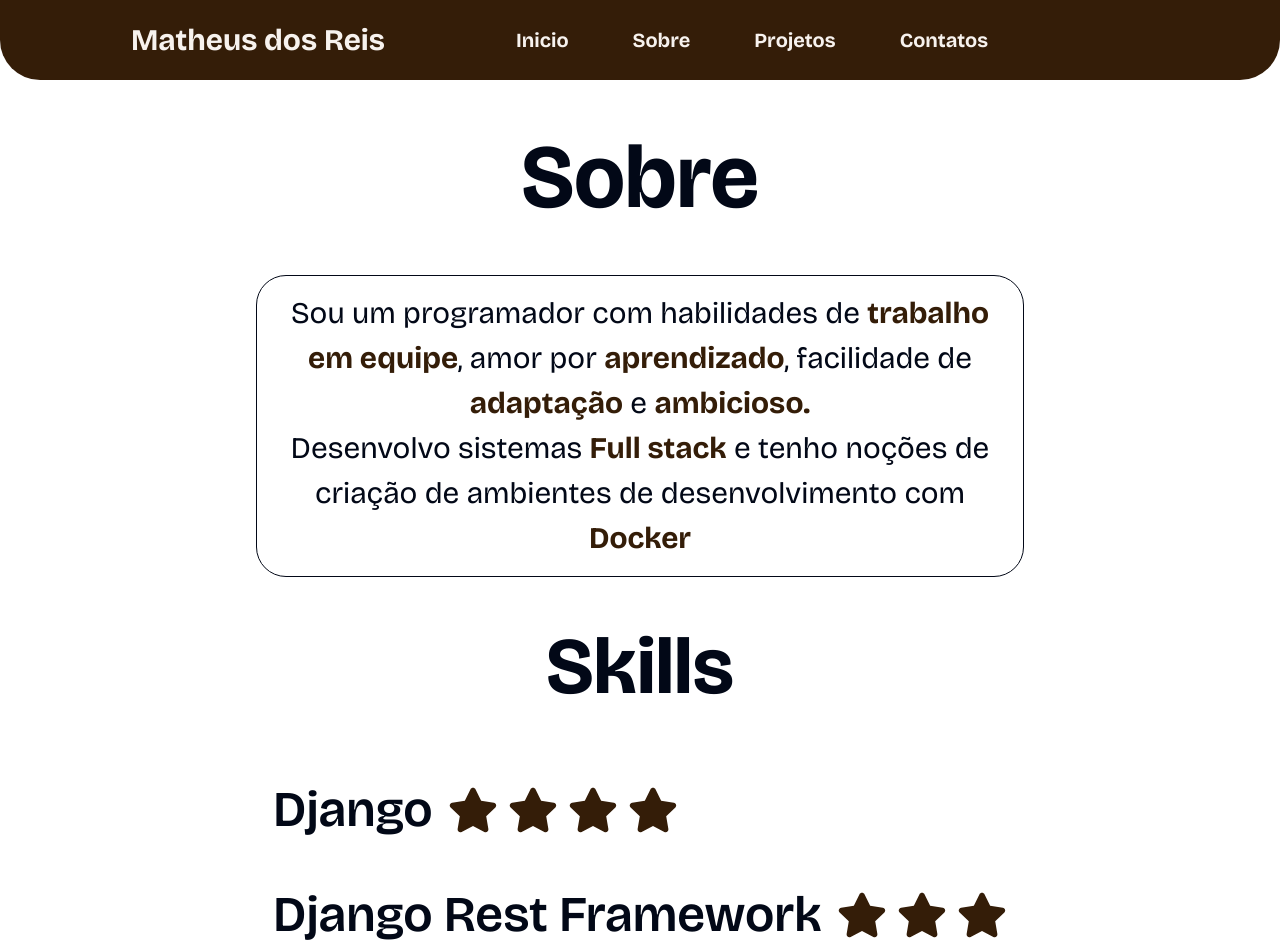
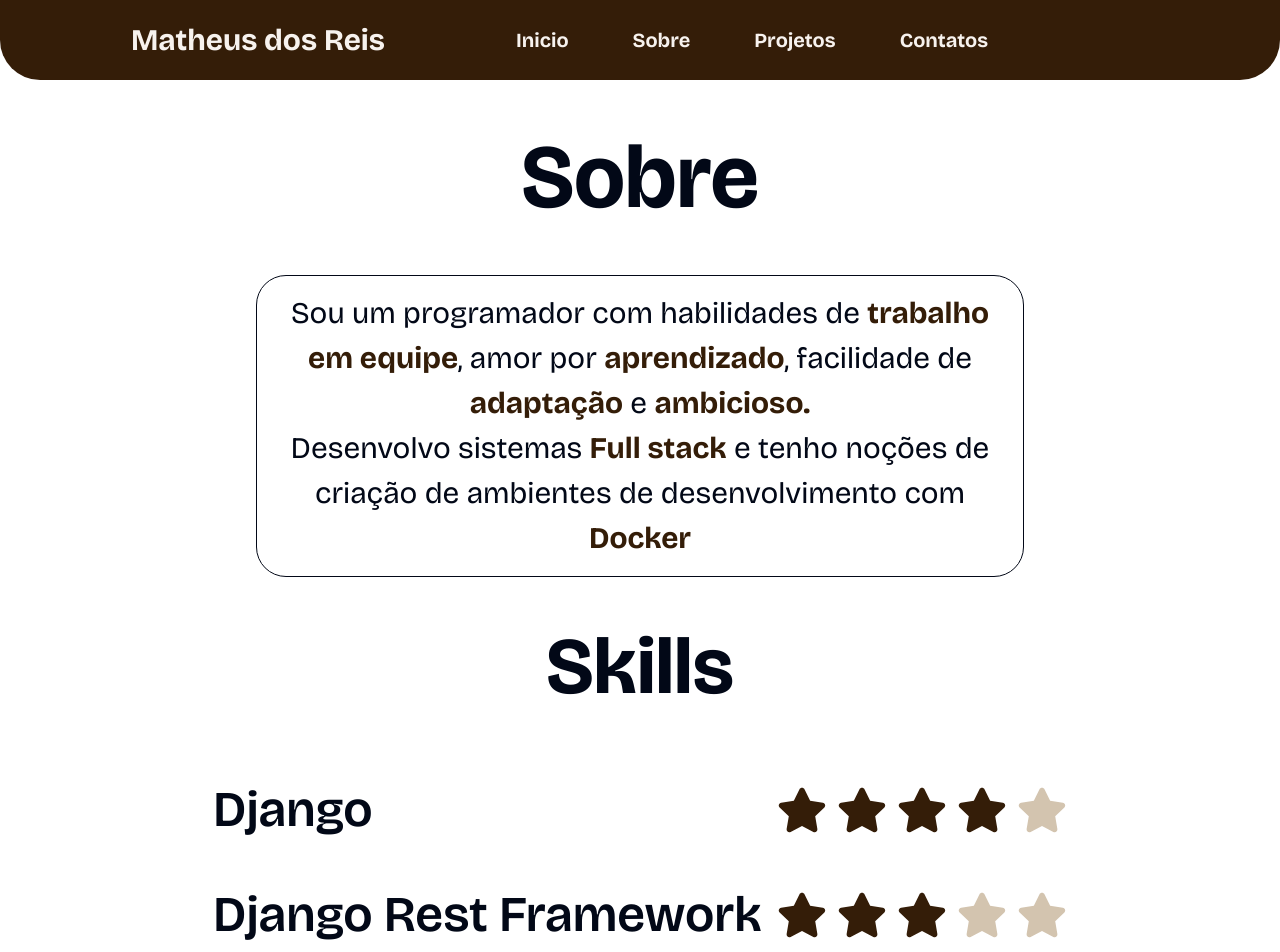
Before and after one commit to Reis567/my-resume, a React (Vite) app: page /sobre in a window 1280 px wide. Shown: the top 952 px of the page. Built offline with nearby package versions, Linux system fonts and the light colour scheme.

Commit message:
empty stars placement

```diff
--- a/src/pages/SobrePage/index.style.tsx
+++ b/src/pages/SobrePage/index.style.tsx
@@ -59,6 +59,7 @@ margin-block: 5px;
 align-items: center;
 padding:10px;
 width: 100%;
+justify-content: space-between;
 
 `
 export const SName = styled.h3`
@@ -71,3 +72,13 @@ export const StarIcon = styled(FaStar)`
 font-size: 50px;
 color: #341d08;
 `
+export const EmpStar = styled(FaStar)`
+font-size: 50px;
+color: #d3c4af;
+`
+
+export const Stars = styled.div`
+display: flex;
+flex-wrap: nowrap;
+gap: 10px;
+`
--- a/src/pages/SobrePage/index.tsx
+++ b/src/pages/SobrePage/index.tsx
@@ -1,4 +1,4 @@
-import {  StarIcon ,SBText, SBody, SContainer, SList, SName, SSTRONG, SSkills, SSobre, STitle } from './index.style';
+import {  StarIcon ,SBText, SBody, SContainer, SList, SName, SSTRONG, SSkills, SSobre, STitle, EmpStar, Stars } from './index.style';
 import React, { useState } from 'react';
 
 
@@ -41,10 +41,16 @@ const Sobre: React.FC = () => {
           {sortedSkills.map(([tech, score]) => (
             <SContainer key={tech}>
               <SName>{tech}</SName>
-              {/* Renderiza o número de estrelas de acordo com a pontuação */}
-              {Array.from({ length: score }, (_, index) => (
-                <StarIcon key={index} />
+              <Stars>
+
+
+              {/* Renderiza o número de estrelas preenchidas */}
+              {Array.from({ length: 5 }, (_, index) => (
+                <React.Fragment key={index}>
+                  {index < score ? <StarIcon key={index} /> : <EmpStar key={index} />}
+                </React.Fragment>
               ))}
+              </Stars>
             </SContainer>
           ))}
         </SList>
```
